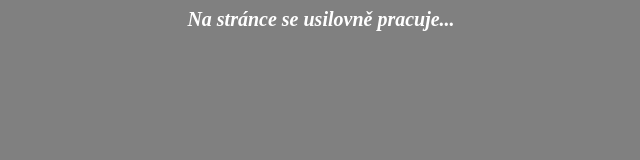
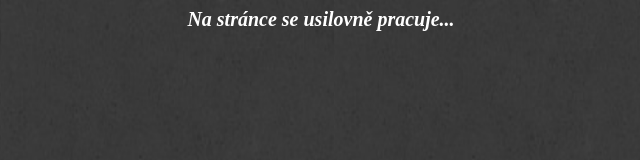
Before and after one commit to ArtifyZe/mc-arti, a plain HTML site: page index.html in a window 1280 px wide. Shown: the whole page, without its empty margins (319-959 px from the left). Drawn offline with Linux system fonts and the light colour scheme.

Commit message:
Update index.html

```diff
--- a/index.html
+++ b/index.html
@@ -4,7 +4,7 @@
   </head>
 </html>
 
-<body style="background-color: gray;">
+<body>
   <center>
     <a style="color: white; font-size: 20px; position: relative; margin-top: 20%;">
       <b>
@@ -15,3 +15,7 @@
     </a>
   </center>
 </body>
+
+<style>
+  body {background-image: url(background.png); background-size: 100% 100%; background-attachment: fixed;}
+</style>
```
